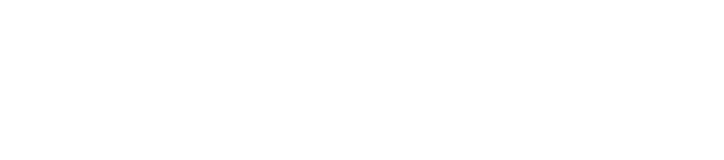
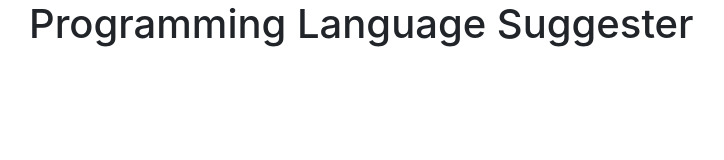
Before and after one commit to webquiza/epicodus_code_review_2, a plain HTML site: page index.html in a window 1280 px wide. Shown: the whole page, without its empty margins (56-780 px from the left). Drawn offline with Linux system fonts and the light colour scheme.

Commit message:
add html form and bootstrap container class

```diff
--- a/index.html
+++ b/index.html
@@ -8,6 +8,13 @@
   <title>Programming Language Suggester</title>
 </head>
 <body>
+  <div class="container">
+    <h1 class="center">Programming Language Suggester</h1>
 
+    <form id ="survey">
+
+    </form>
+
+  </div>
 </body>
 </html>
```
